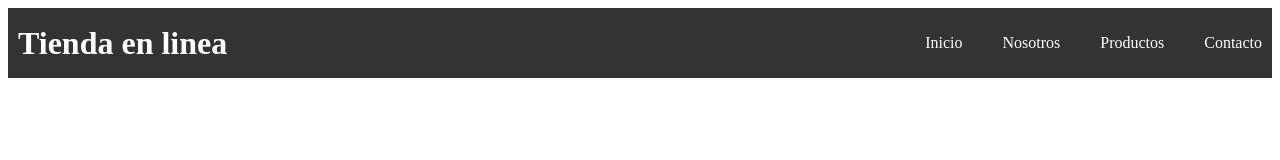
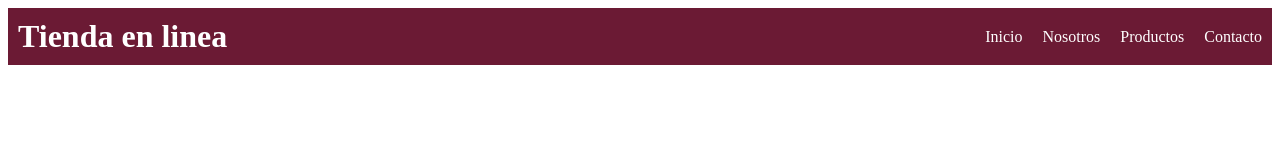
Before and after one commit to Ane289/mi-carpeta-.gitkeep, a plain HTML site: page index.html in a window 1280 px wide. Drawn offline with Linux system fonts and the light colour scheme.

Commit message:
.
cambio de color del header

```diff
--- a/style.css
+++ b/style.css
@@ -1,15 +1,5 @@
-
-
-
-
-
-
-
-
-
-
 header {
-    background-color: #333;
+    background-color: #6B1A34;
     color: white;
     padding: 10px;
     display: flex;
@@ -22,10 +12,11 @@ header h1 {
 }
 
 nav ul {
-    list-style: none;
+    list-style: none;    /* quita los puntos */
+    margin: 0;
     padding: 0;
-    display: flex;
-    gap: 40px;
+    display: flex;       /* pone los links en horizontal */
+    gap: 20px;
 }
 
 nav ul li a {
```
